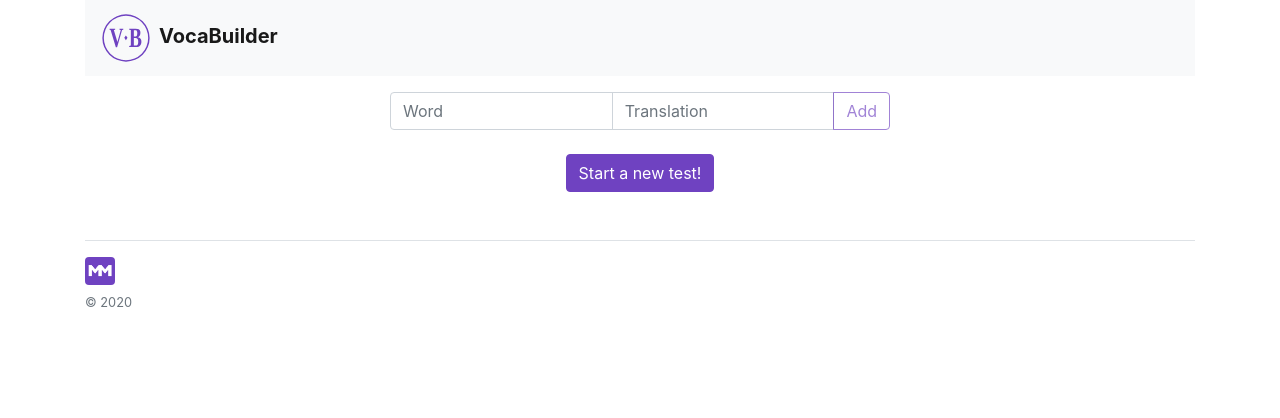
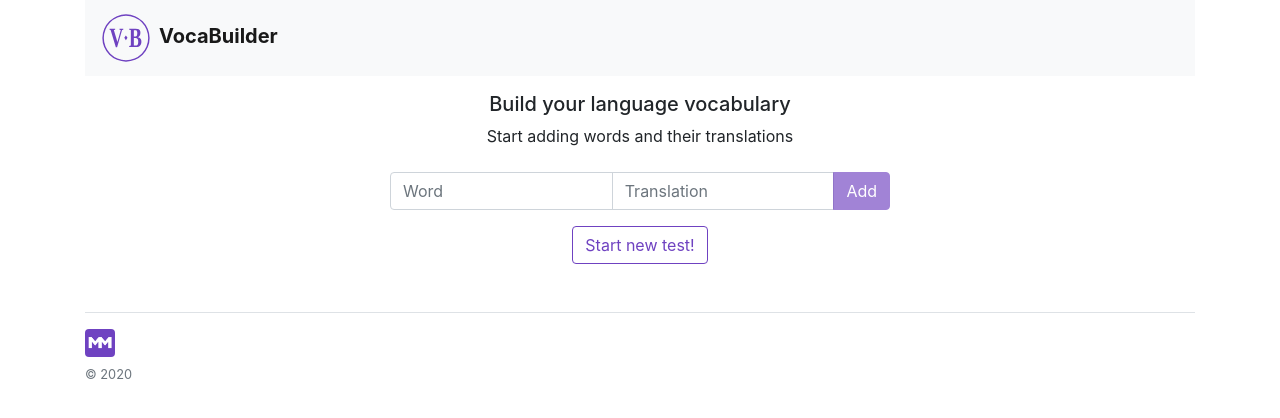
Before and after one commit to memee/react-vocabulary-builder, a React (Create React App) app: page /#/ in a window 1280 px wide. Shown: the top 418 px of the page. Built offline with nearby package versions, Linux system fonts and the light colour scheme.

Commit message:
Improve UX a bit

```diff
--- a/src/misc/GoBackButton.js
+++ b/src/misc/GoBackButton.js
@@ -1,5 +1,6 @@
 import React from "react";
 
-export default function GoBackButton() {
-  return (<a href="#/" className="btn btn-primary">go back</a>);
+export default function GoBackButton({ outlined = true }) {
+  const btnClass = outlined ? 'btn-outline-primary' : 'btn-primary';
+  return (<a href="#/" className={`btn ${btnClass}`}>go back</a>);
 }
--- a/src/vocabulary-list/VocabularyAddEntry.js
+++ b/src/vocabulary-list/VocabularyAddEntry.js
@@ -23,14 +23,13 @@ export default function VocabularyAddEntry(props) {
     focusTextInput();
   };
   return (
-    <form onSubmit={_submit} className="add-entry mx-auto pb-4">
+    <form onSubmit={_submit} className="add-entry mx-auto pb-3">
       <div className="input-group">
         <input
           type="text"
           aria-label="Word"
           className="form-control"
           placeholder="Word"
-          required={true}
           value={word}
           name="word"
           ref={textInput}
@@ -41,14 +40,13 @@ export default function VocabularyAddEntry(props) {
           aria-label="Translation"
           className="form-control"
           placeholder="Translation"
-          required={true}
           value={translation}
           name="translation"
           onChange={(e) => setTranslation(e.target.value)}
         />
         <div className="input-group-append">
           <button
-            className="btn btn-outline-primary"
+            className="btn btn-primary"
             type="submit"
             id="buttond-addon2"
             disabled={anyEmpty}
--- a/src/vocabulary-list/VocabularyAddEntry.scss
+++ b/src/vocabulary-list/VocabularyAddEntry.scss
@@ -1,3 +1,7 @@
 .add-entry {
   max-width: 500px;
+
+  .input-group {
+    margin-right: -54px;
+  }
 }
--- a/src/vocabulary-list/VocabularyList.js
+++ b/src/vocabulary-list/VocabularyList.js
@@ -51,9 +51,13 @@ export default function VocabularyList() {
 
   return (
     <div>
+      <div className="mb-4">
+        <h5 className="">Build your language vocabulary</h5>
+        <p className="">Start adding words and their translations</p>
+      </div>
       <VocabularyAddEntry onAddEntry={addEntry}></VocabularyAddEntry>
-      <button className="btn btn-primary" onClick={startTest}>
-        Start a new test!
+      <button className="btn btn-outline-primary" onClick={startTest}>
+        Start new test!
       </button>
       {table}
     </div>
--- a/src/vocabulary-test/VocabularyTestAnswer.js
+++ b/src/vocabulary-test/VocabularyTestAnswer.js
@@ -32,7 +32,7 @@ export default function VocabularyTestAnswer(props) {
             onChange={(e) => setAnswer(e.target.value)}
           />
           <div className="input-group-append">
-            <button className="btn btn-outline-primary" type="submit">
+            <button className="btn btn-primary" type="submit">
               Submit
             </button>
           </div>
--- a/src/vocabulary-test/VocabularyTestResults.js
+++ b/src/vocabulary-test/VocabularyTestResults.js
@@ -14,7 +14,7 @@ export default function VocabularyTestResults(props) {
         <p className="lead">Find your results below!</p>
         <hr class="my-4" />
         <p>You can give another try if you want, just ... </p>
-        <GoBackButton />
+        <GoBackButton outlined={false} />
       </div>
       <table className="table test-results">
         <thead>
```
